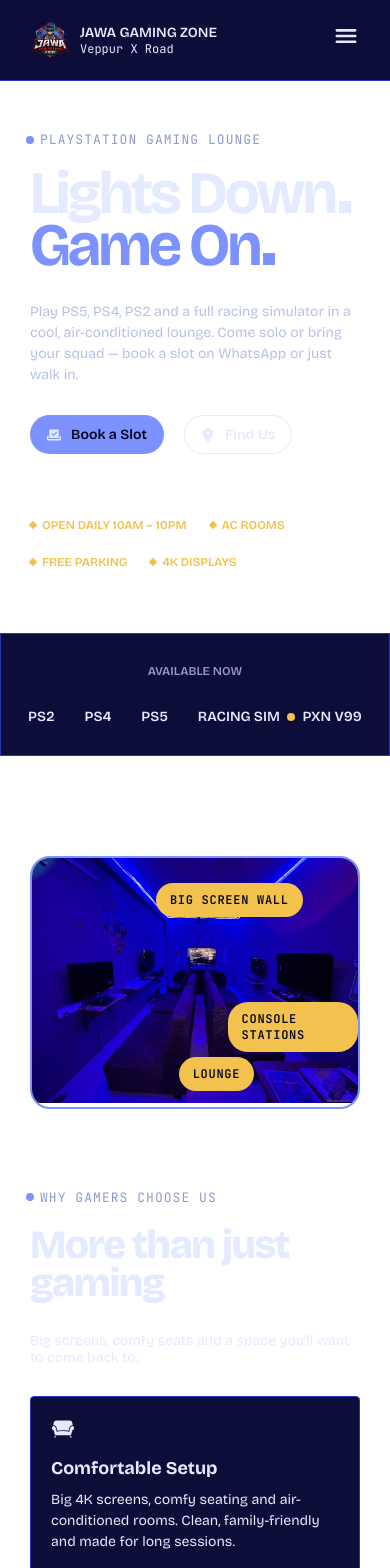
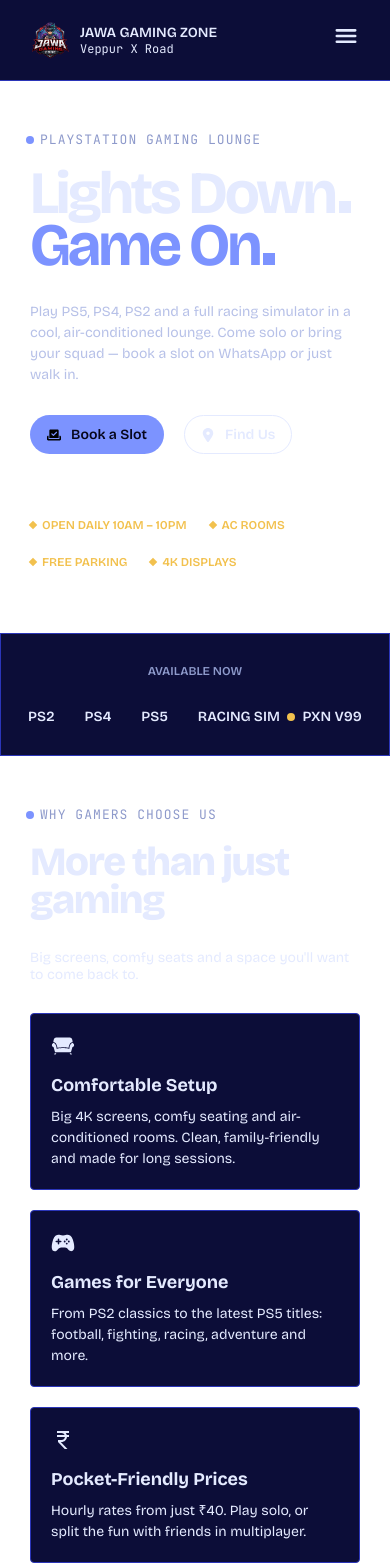
Before and after one commit to aahin-codes/jawagamingzone, a React (Vite) app: page / in a window 390 px wide. Shown: the top 1568 px of the page. Built offline with nearby package versions, Linux system fonts and the light colour scheme.

Commit message:
Enhance Home page layout with improved styling and responsive design

```diff
--- a/src/pages/Home/Home.tsx
+++ b/src/pages/Home/Home.tsx
@@ -51,7 +51,8 @@ const WHATSAPP_BOOKING_URL = `https://wa.me/${WHATSAPP_NUMBER}?text=${encodeURIC
 
     <section className="home">
         <div className="h-1-wrapper">
-            <small>PLAYSTATION GAMING LOUNGE</small>
+            <div className="h-1-content">
+                <small>PLAYSTATION GAMING LOUNGE</small>
             <h1>
                 <span>Lights down<span className="dot"></span></span>
                  <br />
@@ -60,8 +61,8 @@ const WHATSAPP_BOOKING_URL = `https://wa.me/${WHATSAPP_NUMBER}?text=${encodeURIC
             <p className='description'>Play PS5, PS4, PS2 and a full racing simulator in a cool,
              air-conditioned lounge. Come solo or bring your squad — book a slot on WhatsApp or just walk in.</p>
             <div className="home-cta">
-                <a href={WHATSAPP_BOOKING_URL} target="_blank" rel="noreferrer"><FaCheckToSlot/>Book a Slot</a>
-                <Link to={"/contact"}><FaLocationDot/>Find Us</Link>
+                <a href={WHATSAPP_BOOKING_URL} target="_blank" rel="noreferrer"><FaCheckToSlot className='book-slot-icon'/>Book a Slot</a>
+                <Link to={"/contact"}><FaLocationDot className='find-us-icon'/>Find Us</Link>
             </div>
             <div className="badges">
                 <span>Open daily 10AM – 10PM</span>
@@ -69,6 +70,17 @@ const WHATSAPP_BOOKING_URL = `https://wa.me/${WHATSAPP_NUMBER}?text=${encodeURIC
                 <span>Free parking</span>
                 <span>4K displays</span>
             </div>
+                </div>
+             <div className="shop-img">
+            <div className="img-wrapper">
+                <img src={shopImg} alt="" />
+
+                {/* <span className="s1">Big screen wall</span>
+                <span className="s2">Lounge</span>
+                <span className="s3">Console Stations</span>
+                <span className="s4">Console Stations</span> */}
+            </div>
+        </div>
 
 
         </div>
@@ -81,16 +93,7 @@ const WHATSAPP_BOOKING_URL = `https://wa.me/${WHATSAPP_NUMBER}?text=${encodeURIC
                 <span>Racing Sim <span className="dot"></span> PXN V99</span>
                </div>
         </div>
-        <div className="shop-img">
-            <div className="img-wrapper">
-                <img src={shopImg} alt="" />
 
-                <span className="s1">Big screen wall</span>
-                <span className="s2">Lounge</span>
-                <span className="s3">Console Stations</span>
-                <span className="s4">Console Stations</span>
-            </div>
-        </div>
         <div className="h-2-wrapper">
             <small>WHY GAMERS CHOOSE US</small>
             <h2>More than just gaming</h2>
--- a/src/pages/Home/home.css
+++ b/src/pages/Home/home.css
@@ -15,14 +15,21 @@ section.home>.h-1-wrapper {
     margin: 0 auto;
     padding: 30px;
     padding-top: 100px;
+    display: flex;
+    align-items: flex-start;
+    gap: 30px;
 }
 
-section.home>.h-1-wrapper>small,
+section.home>.h-1-wrapper>.h-1-content {
+    max-width: calc(50% - 30px);
+}
+
+section.home>.h-1-wrapper>.h-1-content>small,
 .h-2-wrapper>small,
 .h-3-wrapper>small,
 .h-4-wrapper>small,
 .h-5-wrapper>.box small,
-.h-6-pick > small {
+.h-6-pick>small {
     text-transform: uppercase;
     font-size: 13px;
     padding-left: 10px;
@@ -33,12 +40,12 @@ section.home>.h-1-wrapper>small,
 
 }
 
-section.home>.h-1-wrapper>small::before,
+section.home>.h-1-wrapper>.h-1-content>small::before,
 .h-2-wrapper>small::before,
 .h-3-wrapper>small::before,
 .h-4-wrapper>small::before,
 .h-5-wrapper>.box small::before,
-.h-6-pick > small::before {
+.h-6-pick>small::before {
     content: '';
     position: absolute;
     left: 50%;
@@ -56,12 +63,13 @@ section.home>.h-1-wrapper>small::before,
 section.home>.h-1-wrapper h1 {
     margin-top: 20px;
     margin-bottom: 30px;
-    font-size: clamp(60px, 12vw, 168px);
+    font-size: clamp(60px, 12vw, 85px);
     line-height: 0.86;
     letter-spacing: -0.05em;
     text-transform: capitalize
 }
-section.home>.h-1-wrapper h1 span:last-child{
+
+section.home>.h-1-wrapper h1 span:last-child {
     color: var(--gz-text-accent);
 }
 
@@ -80,7 +88,7 @@ background-color: var(--gz-text-accent);
 }
 
 section.home>.h-1-wrapper .description {
-    max-width: 60%;
+    /* max-width: 60%; */
     margin-bottom: 30px;
     line-height: 1.5;
     color: var(--gz-text-1);
@@ -105,10 +113,14 @@ section.home>.h-1-wrapper .home-cta a {
     color: #06061c;
     font-weight: 600;
 }
-section.home>.h-1-wrapper .home-cta a:last-child{
+
+section.home>.h-1-wrapper .home-cta a:last-child {
     border-color: var(--gz-text);
     color: var(--gz-text);
     background-color: transparent;
+}
+section.home>.h-1-wrapper .home-cta a:first-child svg{
+    fill: inherit;
 }
 
 section.home>.h-1-wrapper .badges {
@@ -184,7 +196,7 @@ section.home>.showcase>.wrapper span .dot {
 .h-3-wrapper,
 .h-4-wrapper,
 .h-5-wrapper,
-.h-6-pick , .shop-img{
+.h-6-pick {
 
     max-width: 1200px;
     width: 100%;
@@ -197,7 +209,7 @@ section.home>.showcase>.wrapper span .dot {
 .h-3-wrapper h2,
 .h-4-wrapper h2,
 .h-5-wrapper h2,
-.h-6-pick > h2 {
+.h-6-pick>h2 {
     font-size: clamp(40px, 6vw, 72px);
     letter-spacing: -0.035em;
     line-height: 0.95;
@@ -324,17 +336,19 @@ section.home>.showcase>.wrapper span .dot {
 }
 
 .h-3-wrapper .cta a:first-child,
-.h-5-wrapper .cta a:first-child{
+.h-5-wrapper .cta a:first-child {
     background-color: var(--gz-text-accent);
     color: #06061c;
     border-color: transparent;
+
+}
+.h-3-wrapper .cta a:first-child svg,
+.h-5-wrapper .cta a:first-child svg{
+    fill: inherit;
 }
 
 .h-5-wrapper {
-
     padding: 30px;
-
-
 }
 
 .h-5-wrapper .box {
@@ -365,7 +379,7 @@ section.home>.showcase>.wrapper span .dot {
 }
 
 
-.console-cards{
+.console-cards {
     display: flex;
     flex-wrap: wrap;
     justify-content: space-around;
@@ -373,7 +387,8 @@ section.home>.showcase>.wrapper span .dot {
     margin-top: 20px;
     margin-bottom: 50px;
 }
-.console-cards>.c-card{
+
+.console-cards>.c-card {
     width: calc(100% / 2 - 15px);
     height: 323px;
     padding: 30px;
@@ -386,33 +401,41 @@ section.home>.showcase>.wrapper span .dot {
     position: relative;
 
 }
+
 /* .console-cards>.c-card.active{
     background-color: var(--gz-gold);
     border-color: transparent;
 } */
 
-.console-cards>.c-card>img{
+.console-cards>.c-card>img {
     height: 300px;
     max-width: 200px;
     object-fit: contain;
     /* padding: 10px; */
 }
-.console-cards>.c-card.ps-5>img{
+
+.console-cards>.c-card.ps-5>img {
     transform: scale(1.5);
 }
-.console-cards>.c-card.pxn>img{
+
+.console-cards>.c-card.pxn>img {
     transform: scale(1.5);
 }
-.console-cards>.c-card>.console-details{
+
+.console-cards>.c-card>.console-details {
     /* display: flex;
     align-items: flex-start;
     justify-content: space-between; */
     margin-top: 10px;
 }
-.console-cards>.c-card>.console-details> .price{
-    color: var(--gz-text-muted); font-size: 14px; text-align: center;
+
+.console-cards>.c-card>.console-details>.price {
+    color: var(--gz-text-muted);
+    font-size: 14px;
+    text-align: center;
 }
-.console-cards>.c-card>.console-details>.details span{
+
+.console-cards>.c-card>.console-details>.details span {
     position: absolute;
     left: 20px;
     top: 20px;
@@ -424,24 +447,32 @@ section.home>.showcase>.wrapper span .dot {
     color: rgb(228, 234, 255);
 
 }
-.console-cards>.c-card>.console-details>.details h2{
+
+.console-cards>.c-card>.console-details>.details h2 {
     text-align: center;
     margin-bottom: 5px;
 }
-.shop-img{
+
+.shop-img {
 
     overflow: hidden;
+    max-width: 50%;
+
 }
-.shop-img .img-wrapper{
+
+.shop-img .img-wrapper {
     border: 2px solid rgb(124, 147, 255);
     border-radius: 20px;
     overflow: hidden;
     position: relative;
+    flex-shrink: 0;
 }
-.shop-img img{
+
+.shop-img img {
     width: 100%;
 }
-.shop-img .img-wrapper span{
+
+.shop-img .img-wrapper span {
     position: absolute;
 
     font-family: "JetBrains Mono", monospace;
@@ -454,36 +485,61 @@ section.home>.showcase>.wrapper span .dot {
     color: #06061c;
     background-color: var(--gz-gold);
 }
-.shop-img .img-wrapper span.s1{
+
+.shop-img .img-wrapper span.s1 {
     top: 10%;
     left: 38%;
 }
 
-.shop-img .img-wrapper span.s2{
+.shop-img .img-wrapper span.s2 {
     top: 80%;
     left: 45%;
 }
-.shop-img .img-wrapper span.s3{
+
+.shop-img .img-wrapper span.s3 {
     top: 31%;
     left: 2%;
 }
-.shop-img .img-wrapper span.s3{
+
+.shop-img .img-wrapper span.s3 {
     top: 58%;
     left: 60%;
 }
+
+@media (max-width:992px) {
+    section.home>.h-1-wrapper {
+        flex-direction: column;
+    }
+
+    section.home>.h-1-wrapper>.h-1-content {
+        max-width: 100%;
+    }
+
+    section.home>.h-1-wrapper .description {
+        max-width: 80%;
+    }
+
+    .shop-img {
+        display: none;
+    }
+}
+
 @media (max-width:768px) {
-    .console-cards>.c-card{
+    .console-cards>.c-card {
         width: 100%;
     }
+
     section.home>.h-1-wrapper .badges {
         flex-wrap: wrap;
     }
 }
 
+
 @media (max-width:640px) {
-    section.home{
+    section.home {
         padding-bottom: 50px;
     }
+
     section.home>.showcase>.wrapper {
         flex-wrap: wrap;
         justify-content: center;
@@ -497,9 +553,17 @@ section.home>.showcase>.wrapper span .dot {
     section.home>.h-1-wrapper .badges {
         flex-wrap: wrap;
     }
- section.home>.h-1-wrapper,.h-2-wrapper, .h-3-wrapper, .h-4-wrapper, .h-5-wrapper, footer .wrapper, .h-6-pick {
+
+    section.home>.h-1-wrapper,
+    .h-2-wrapper,
+    .h-3-wrapper,
+    .h-4-wrapper,
+    .h-5-wrapper,
+    footer .wrapper,
+    .h-6-pick {
         padding-top: 50px;
     }
+
     .h-2-wrapper>.cards .card {
         width: 90%;
     }
@@ -510,7 +574,7 @@ section.home>.showcase>.wrapper span .dot {
 }
 
 @media (max-width:500px) {
-    body{
+    body {
         font-size: 14px;
     }
 
@@ -522,6 +586,7 @@ section.home>.showcase>.wrapper span .dot {
     section.home>.h-1-wrapper .description {
         max-width: 100%;
     }
+
     section.home>.h-1-wrapper .home-cta {
         flex-wrap: wrap;
         margin-bottom: 60px;
@@ -534,20 +599,24 @@ section.home>.showcase>.wrapper span .dot {
     .h-3-wrapper>.price-cards>.price-card {
         width: 100%;
     }
-    .h-3-wrapper>.price-cards>.price-card>span{
+
+    .h-3-wrapper>.price-cards>.price-card>span {
         font-size: 14px;
     }
-    .h-3-wrapper .cta a, .h-5-wrapper .cta a{
+
+    .h-3-wrapper .cta a,
+    .h-5-wrapper .cta a {
         font-size: 12px;
     }
-     .h-5-wrapper .cta{
+
+    .h-5-wrapper .cta {
         flex-wrap: wrap;
         justify-content: center;
 
     }
 
 
-.console-cards>.c-card.pxn>img{
+    .console-cards>.c-card.pxn>img {
         transform: scale(1.2);
     }
 
```
Lines whose indentation alone changed are shown as unchanged.
